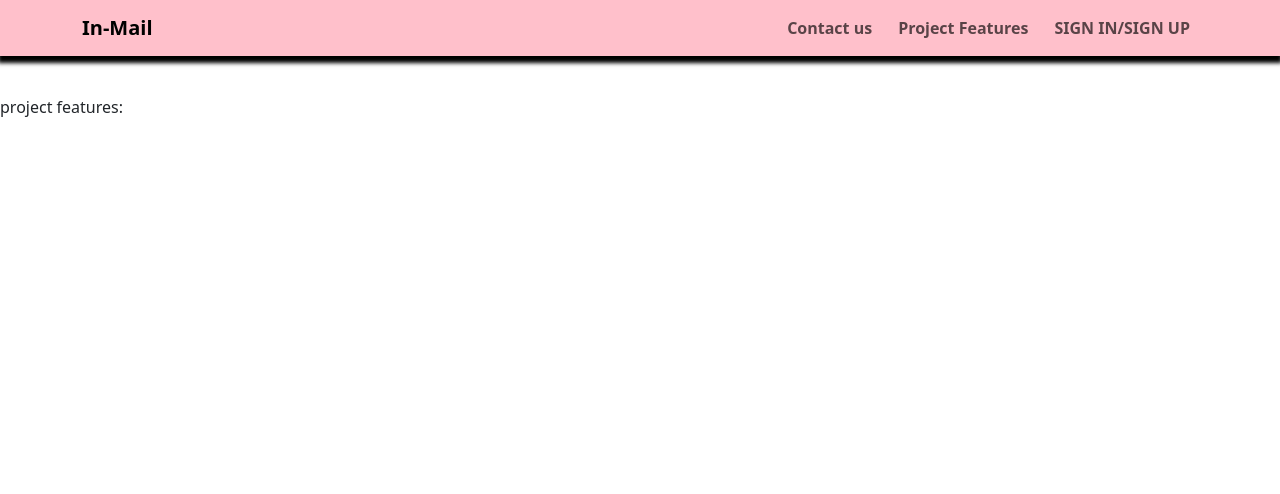
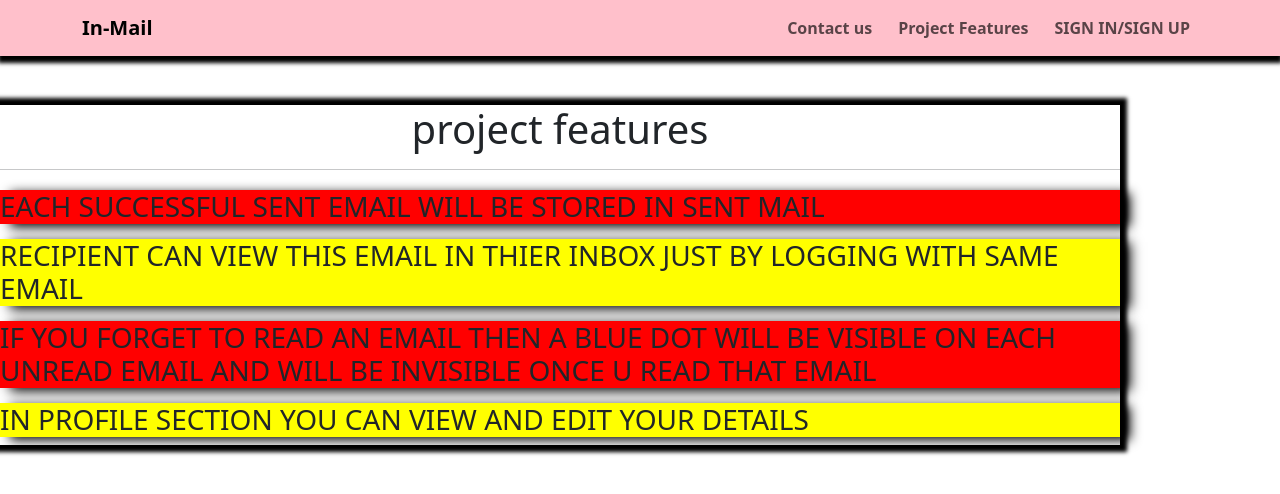
Before and after one commit to shivam5676/mailBoxClientApp, a React (Create React App) app: page /features in a window 1280 px wide. Shown: the top 494 px of the page. Built offline with nearby package versions, Linux system fonts and the light colour scheme.

Commit message:
features added

```diff
--- a/package.json
+++ b/package.json
@@ -9,6 +9,7 @@
     "@testing-library/user-event": "^13.5.0",
     "bootstrap": "^5.3.0",
     "draft-js": "^0.11.7",
+    "html-to-formatted-text": "^2.7.0",
     "jodit-react": "^1.3.39",
     "react": "^18.2.0",
     "react-bootstrap": "^2.7.4",
--- a/public/index.html
+++ b/public/index.html
@@ -7,7 +7,7 @@
     <meta name="theme-color" content="#000000" />
     <meta
       name="description"
-      content="Web site created using create-react-app"
+      content="Web Chat Application created using professional technologies"
     />
     <link rel="apple-touch-icon" href="%PUBLIC_URL%/logo192.png" />
     <!--
@@ -24,7 +24,7 @@
       work correctly both with client-side routing and a non-root public URL.
       Learn how to configure a non-root public URL by running `npm run build`.
     -->
-    <title>React App</title>
+    <title>SHIVAM SINGH</title>
   </head>
   <body>
     <noscript>You need to enable JavaScript to run this app.</noscript>
--- a/src/AllMail/AllMail.js
+++ b/src/AllMail/AllMail.js
@@ -4,6 +4,36 @@ import { useEffect } from "react";
 import { Link } from "react-router-dom/cjs/react-router-dom.min";
 
 const AllMail = () => {
+  useEffect(()=>{
+    fetch(
+      "https://identitytoolkit.googleapis.com/v1/accounts:lookup?key=AIzaSyD1Zg5nW23hWuRY7a1UXWyDPxGGleq3_SM",
+      {
+        method: "POST",
+        body: JSON.stringify({
+          idToken: localStorage.getItem("token"),
+          returnSecureToken: true,
+        }),
+        headers: { "Content-Type": "application/json" },
+      }
+    )
+      .then((res) => {
+        if (res.ok) {
+          return res.json();
+        } else {
+          throw new Error(
+            "data not updated yet.check interner connection or try again later"
+          );
+        }
+      })
+      .then((response) => {
+        localStorage.setItem("username", response.users[0].displayName);
+        localStorage.setItem("user",response.users[0].email)
+        // setuserName(localStorage.getItem("username"))
+      })
+      .catch((err) => {
+        console.log(err);
+      });
+  },[])
   let RecieverEmail = localStorage.getItem("user");
   if (RecieverEmail) {
     RecieverEmail = RecieverEmail.replace("@", "").replace(".", "");
--- a/src/Contact/Contact.js
+++ b/src/Contact/Contact.js
@@ -33,7 +33,7 @@ alert("your message has been successfully recieved by us.....thank u")
   }
 
   return (
-    <div style={{ width: "80rem", height: "420px",marginTop:"10px",boxShadow:"0px 0px 5px 4px",backgroundColor:"yellow" }}>
+    <div style={{ width: "80rem", height: "420px",marginTop:"10px",boxShadow:"0px 0px 5px 4px",backgroundColor:"" }}>
       <h3 style={{ textAlign: "center" }}>
         {" "}
         <b style={{ color: "goldenrod", textShadow: "initial" }}>
--- a/src/profile/Profile.js
+++ b/src/profile/Profile.js
@@ -1,7 +1,13 @@
+import { useEffect, useState } from "react";
 import { Button, NavLink } from "react-bootstrap";
 import { Link } from "react-router-dom/cjs/react-router-dom.min";
 
 const Profile = () => {
+  const [username, setuserName] = useState("not provided yet");
+  const getUser = localStorage.getItem("username");
+
+
+    useEffect(()=>{
       fetch(
         "https://identitytoolkit.googleapis.com/v1/accounts:lookup?key=AIzaSyD1Zg5nW23hWuRY7a1UXWyDPxGGleq3_SM",
         {
@@ -24,14 +30,13 @@ const Profile = () => {
         })
         .then((response) => {
           localStorage.setItem("username", response.users[0].displayName);
+          localStorage.setItem("user",response.users[0].email)
+          setuserName(localStorage.getItem("username"))
         })
         .catch((err) => {
           console.log(err);
         });
-  let username = "not provided yet";
-  if (localStorage.getItem("username")) {
-    username = localStorage.getItem("username");
-  }
+  }, [])
 
   return (
     <div style={{ width: "70rem", boxShadow: "10px 3px 12px black" }}>
@@ -133,7 +138,10 @@ const Profile = () => {
               boxShadow: "10px 3px 12px black",
             }}
           >
-            <NavLink href="/profileDetails"> <b>Update Name</b></NavLink>
+            <NavLink href="/profileDetails">
+              {" "}
+              <b>Update Name</b>
+            </NavLink>
 
             <hr></hr>
             <b>Change Email</b>
--- a/src/profile/ProfileDetails.js
+++ b/src/profile/ProfileDetails.js
@@ -1,4 +1,4 @@
-import { useRef, useState } from "react";
+import { useEffect, useRef, useState } from "react";
 import { Button } from "react-bootstrap";
 import { useDispatch, useSelector } from "react-redux";
 import { Redirect } from "react-router-dom/cjs/react-router-dom.min";
@@ -9,11 +9,13 @@ const ProfileDetails = () => {
   const dispatch = useDispatch();
   const loginState = useSelector((state) => state.logIn.loggedIn);
   const nameHandler = useRef();
+
   const UserDataSaver = (event) => {
+
     event.preventDefault();
     const nameValue = nameHandler.current.value;
-    console.log(nameValue),
-      // AIzaSyD1Zg5nW23hWuRY7a1UXWyDPxGGleq3_SM
+
+
       fetch(
         "https://identitytoolkit.googleapis.com/v1/accounts:update?key=AIzaSyD1Zg5nW23hWuRY7a1UXWyDPxGGleq3_SM",
         {
@@ -31,26 +33,26 @@ const ProfileDetails = () => {
             return res.json();
           } else {
             throw new Error(
-              "data not updated yet.check interner connection or try again later"
+              "data not updated yet.check internet connection or try again later"
             );
           }
         })
         .then((response) => {
-          console.log("data successful");
-          console.log(response);
+         localStorage.setItem("username",nameValue)
           setRedirect(true);
           dispatch(LoggedInSliceActions.userLogIn());
+
         })
         .catch((err) => {
-          console.log(err);
+          alert(err)
         });
   };
   if (redirect) {
-    return <Redirect to="/inbox"></Redirect>;
+    return <Redirect to="/profile"></Redirect>;
   }
 
   return (
-    <div style={{ height: "300px" }}>
+    <div>
       <h3 style={{ marginLeft: "400px", marginBottom: "30px" }}>
         <b
           style={{
@@ -59,7 +61,7 @@ const ProfileDetails = () => {
             borderRadius: "10px",
           }}
         >
-          USER DETAILS REGISTRATION
+          USER UPDATE DETAILS PANEL
         </b>
       </h3>
       <div
@@ -77,6 +79,7 @@ const ProfileDetails = () => {
         <form>
           {" "}
           <div>
+            <p><h2>Name Update</h2></p>
             {" "}
             <input
               style={{
@@ -92,7 +95,7 @@ const ProfileDetails = () => {
           </div>
           <div style={{ width: "40rem", margin: "10px 0px 10px 120px" }}>
             <Button variant="primary" onClick={UserDataSaver}>
-              UPDATE DETAILS
+              UPDATE NAME
             </Button>
           </div>
         </form>
--- a/src/project feature/ProjectFeature.js
+++ b/src/project feature/ProjectFeature.js
@@ -1,6 +1,47 @@
-const ProjectFeature=()=>{
-return(
-    <div>project features:</div>
-)
-}
-export default ProjectFeature
+const ProjectFeature = () => {
+  return (
+    <div style={{ boxShadow: "0px 0px 4px 7px black",marginTop:"10px"}}>
+      <h1 style={{ textAlign: "center" }}>project features</h1>
+      <hr></hr>
+      <h3
+        style={{
+          backgroundColor: "red",
+          boxShadow: "10px 3px 12px black",
+          marginTop: "20px",
+        }}
+      >
+        EACH SUCCESSFUL SENT EMAIL WILL BE STORED IN SENT MAIL
+      </h3>
+      <h3
+        style={{
+          backgroundColor: "yellow",
+          boxShadow: "10px 3px 12px black",
+          marginTop: "15px",
+        }}
+      >
+        RECIPIENT CAN VIEW THIS EMAIL IN THIER INBOX JUST BY LOGGING WITH SAME
+        EMAIL
+      </h3>
+      <h3
+        style={{
+          backgroundColor: "red",
+          boxShadow: "10px 3px 12px black",
+          marginTop: "15px",
+        }}
+      >
+        IF YOU FORGET TO READ AN EMAIL THEN A BLUE DOT WILL BE VISIBLE ON EACH
+        UNREAD EMAIL AND WILL BE INVISIBLE ONCE U READ THAT EMAIL
+      </h3>
+      <h3
+        style={{
+          backgroundColor: "yellow",
+          boxShadow: "10px 3px 12px black",
+          marginTop: "15px",
+        }}
+      >
+        IN PROFILE SECTION YOU CAN VIEW AND EDIT YOUR DETAILS{" "}
+      </h3>
+    </div>
+  );
+};
+export default ProjectFeature;
--- a/src/readMessage/ReadMessage.js
+++ b/src/readMessage/ReadMessage.js
@@ -2,6 +2,7 @@ import { useDispatch, useSelector } from "react-redux";
 import { useParams } from "react-router-dom/cjs/react-router-dom.min";
 import { readMailSliceActions } from "../store/mailRedux";
 import { useEffect } from "react";
+import htmlToFormattedText from "html-to-formatted-text";
 
 const ReadMessage = () => {
   const dispatch = useDispatch();
@@ -41,22 +42,29 @@ const ReadMessage = () => {
   }, []);
   console.log(readState);
   const senderName = readState.senderName;
-  const recieverName = localStorage.getItem("username")
+  const recieverName = localStorage.getItem("username");
   const senderEmail = readState.sender;
-  const recieverEmail=readState.reciever
-  const message=readState.message
+  const recieverEmail = readState.reciever;
+  const message = readState.message;
   return (
-    <div>
+    <div style={{ boxShadow: "10px 3px 12px black", width: "70rem" }}>
+      {" "}
       <div>
         {" "}
-        <h4 style={{ display: "inline-flex" }}>from:{senderName}</h4>
+        <h5 style={{ display: "inline-flex" }}>To :{`  ${recieverName}`}</h5>
+        <h5 style={{ display: "inline-flex" }}>{`<${recieverEmail}>`}</h5>
+      </div>
+      <div style={{ textAlign: "center" }}>
+        {" "}
+        <h4 style={{ display: "inline-flex" }}>From : {senderName}</h4>
         <p style={{ display: "inline-flex" }}>{`<${senderEmail}>`}</p>
       </div>
+      <hr></hr>
 
-      <h5 style={{ display: "inline-flex" }}>to:{recieverName}</h5>
-      <h5 style={{ display: "inline-flex" }}>{`<${recieverEmail}>`}</h5>
-      <hr></hr>
-      {message}
+      <div style={{marginLeft:"50px"}}>
+        {htmlToFormattedText(message)}
+        </div>
+
     </div>
   );
 };
```
Also changed, not shown: src/login/Login.js (+68 -11 lines), 2 other files (tests, documents, lock files or other folders). Lines whose indentation alone changed are shown as unchanged.
